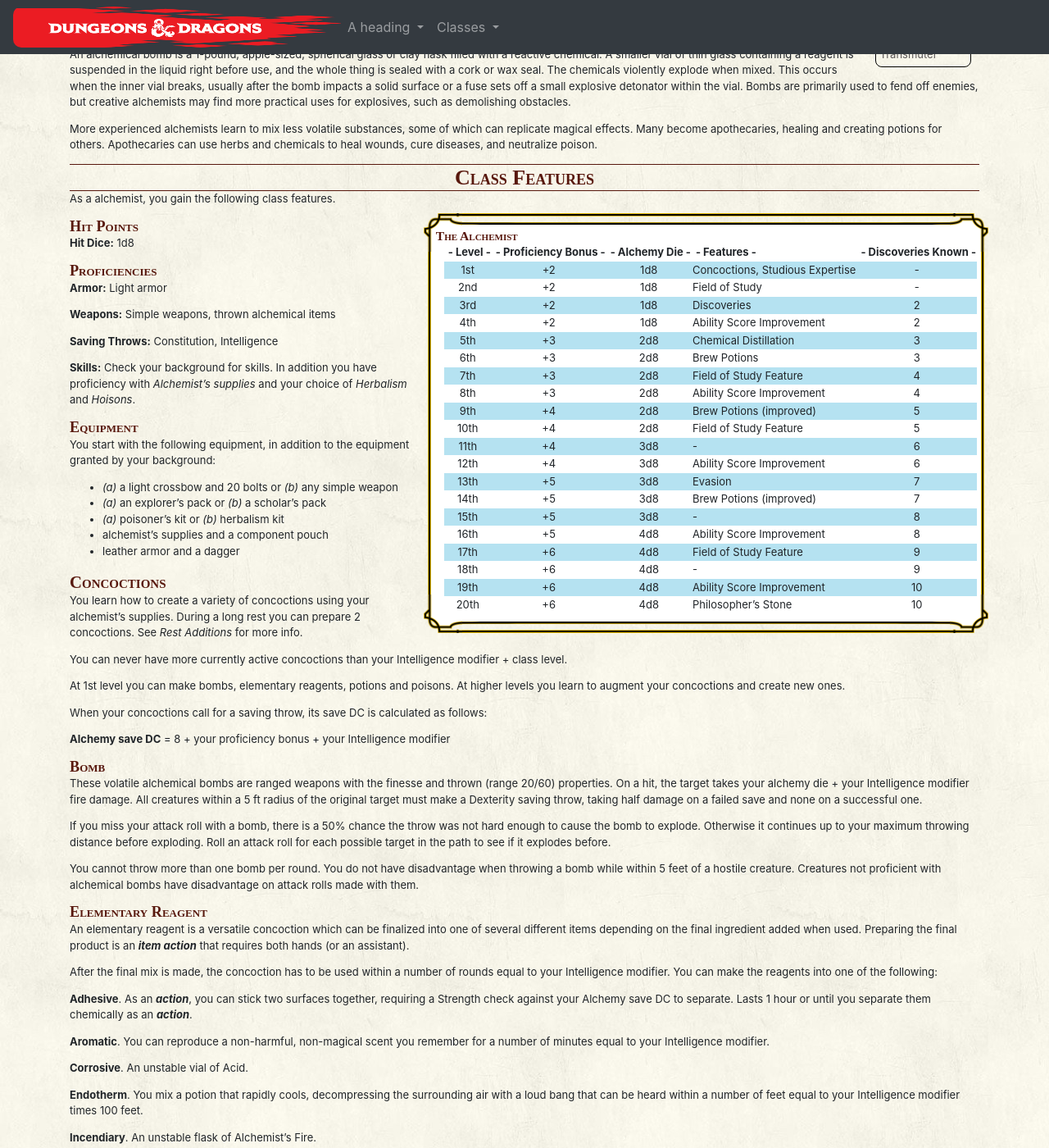
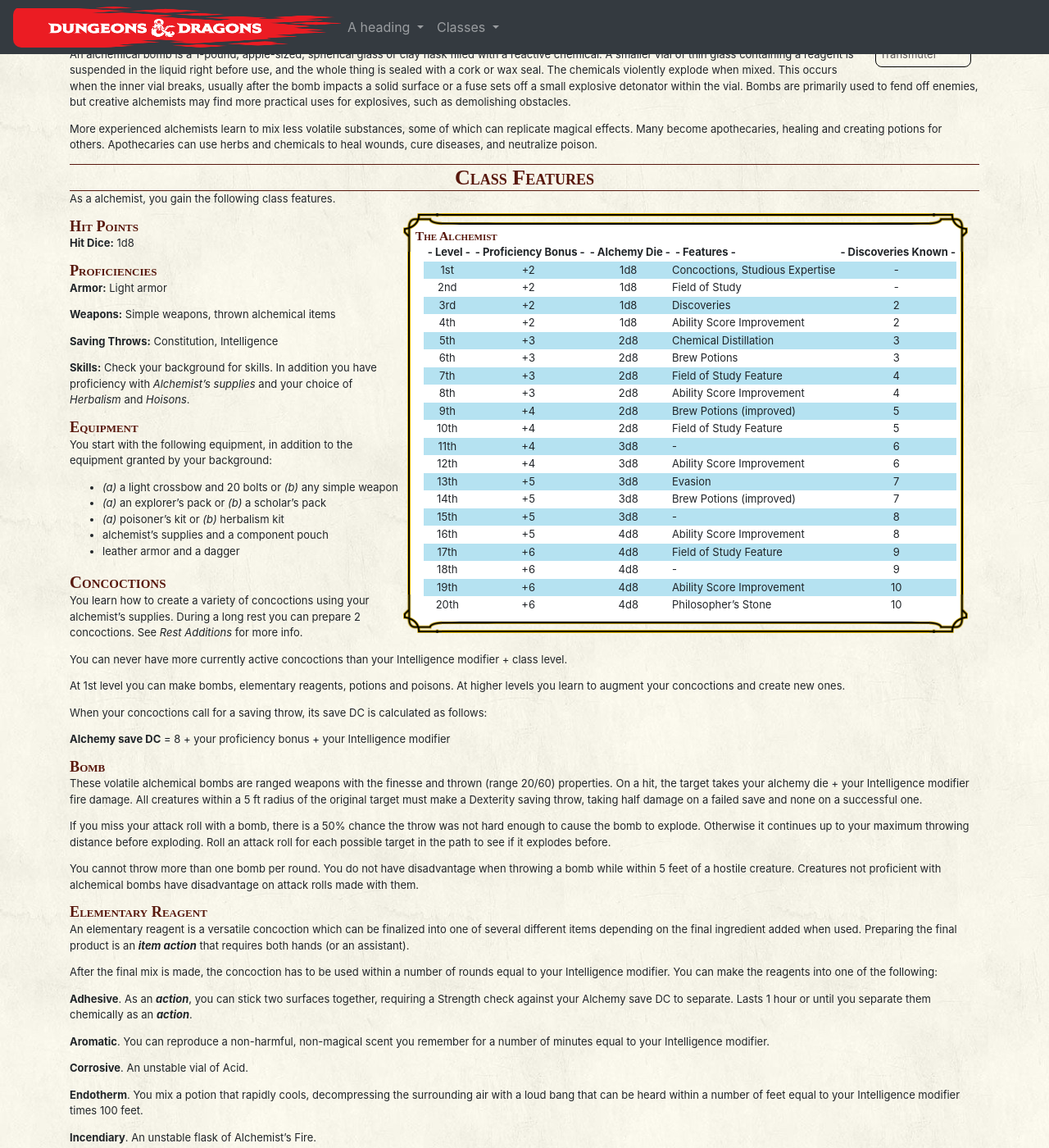
Before and after one commit to kvarak/dnd, a Jekyll site: the page test2.html, which Jekyll copies as it is, in a window 1280 px wide and 1400 px high, scrolled down 331 px. Shown: the whole window at 82% size. Built offline with Jekyll 4.4.1, drawn with Linux system fonts in a browser that asks for light colours; nearby versions of some CDN libraries; some web fonts are replaced; Markdown is read by kramdown in place of the engine named in the settings.

Commit message:
class margin

```diff
--- a/assets/css/style.css
+++ b/assets/css/style.css
@@ -216,8 +216,8 @@
 .classTable.frame {
   margin-left: 10px;
   margin-top: 10px;
-  margin-bottom: 10px;
-  margin-right: 0px;
+  margin-bottom: 25px;
+  margin-right: 25px;
   border-collapse: separate;
   background-color: white;
   border: initial;
```
